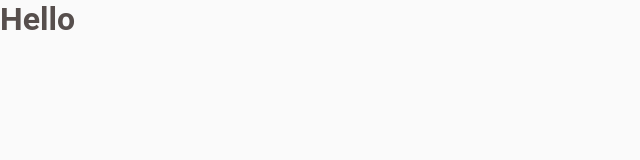
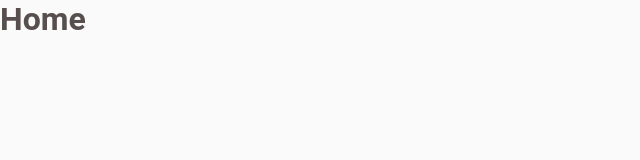
Before and after one commit to Vinicius-Barbosa-Santos/coffe-delivery, a React (Vite) app: page / in a window 1280 px wide. Shown: the top 160 px of the page, without its empty margins (0-640 px from the left). Built offline with nearby package versions, Linux system fonts and the light colour scheme.

Commit message:
feat: add routes :sparkles:

```diff
--- a/package.json
+++ b/package.json
@@ -12,6 +12,7 @@
   "dependencies": {
     "react": "^18.2.0",
     "react-dom": "^18.2.0",
+    "react-router-dom": "^6.22.3",
     "styled-components": "^6.1.8"
   },
   "devDependencies": {
--- a/src/App.tsx
+++ /dev/null
@@ -1,7 +0,0 @@
-export const App = () => {
-  return (
-    <div>
-      <h1>Hello</h1>
-    </div>
-  )
-}
--- /dev/null
+++ b/src/Routes.tsx
@@ -0,0 +1,10 @@
+import { Route, Routes } from "react-router-dom"
+import { Home } from "./pages/Home"
+
+export const Router = () => {
+    return (
+        <Routes>
+            <Route path="/" element={<Home />} />
+        </Routes>
+    )
+}
--- a/src/main.tsx
+++ b/src/main.tsx
@@ -1,15 +1,18 @@
 import React from 'react'
 import ReactDOM from 'react-dom/client'
-import { App } from './App.tsx'
+import { Router } from './Routes.tsx'
 import { GlobalStyle } from './styles/global.ts'
 import { ThemeProvider } from 'styled-components'
 import { defaultTheme } from './styles/theme/default.ts'
+import { BrowserRouter } from 'react-router-dom'
 
 ReactDOM.createRoot(document.getElementById('root')!).render(
   <React.StrictMode>
     <ThemeProvider theme={defaultTheme}>
-      <App />
-      <GlobalStyle />
+      <BrowserRouter>
+        <Router />
+        <GlobalStyle />
+      </BrowserRouter>
     </ThemeProvider>
   </React.StrictMode>,
 )
--- /dev/null
+++ b/src/pages/Home/index.tsx
@@ -0,0 +1,7 @@
+export const Home = () => {
+    return(
+        <div>
+            <h1>Home</h1>
+        </div>
+    )
+}
```
Also changed, not shown: src/@types/styled.d.ts (added, +7 -0 lines), 1 other file (tests, documents, lock files or other folders).
